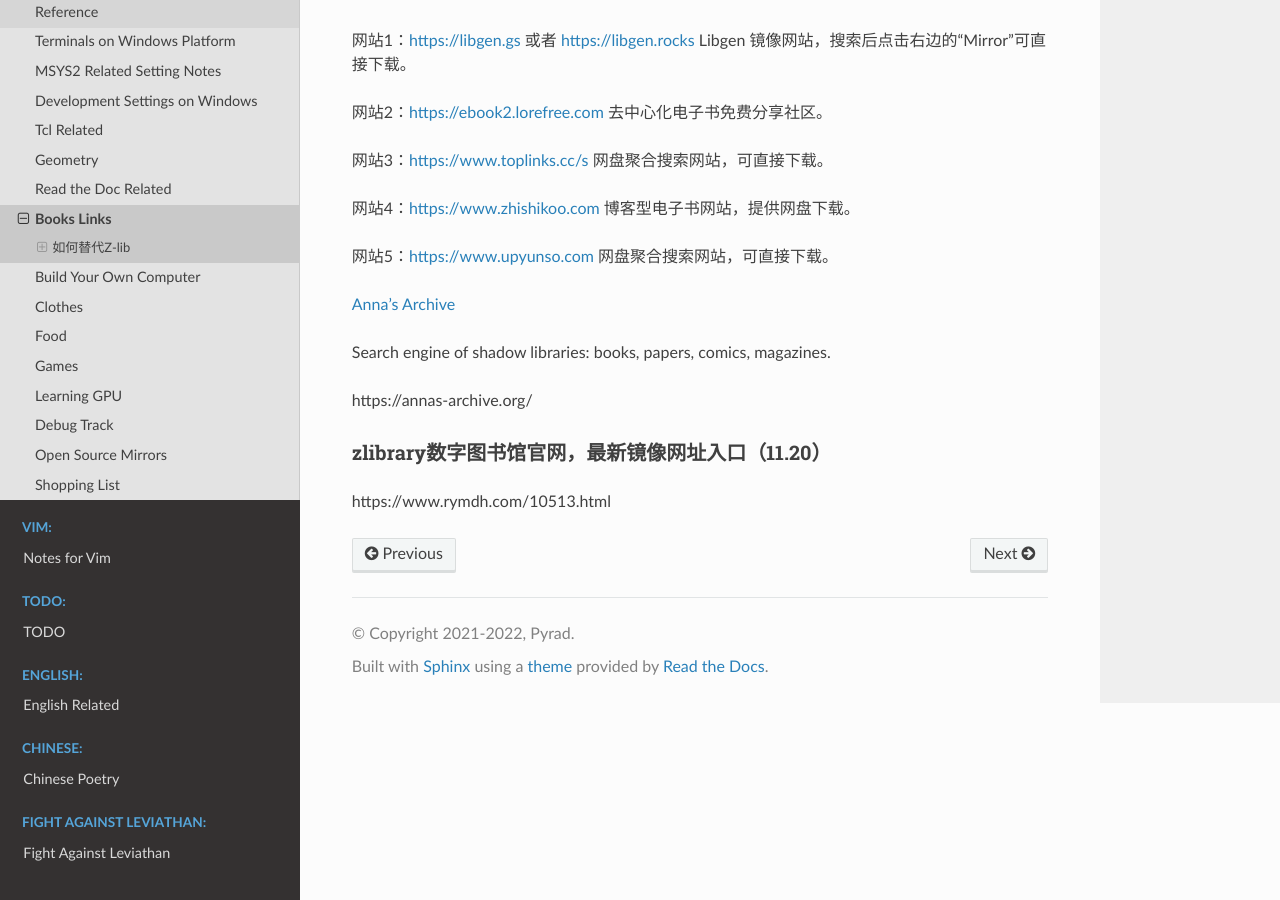
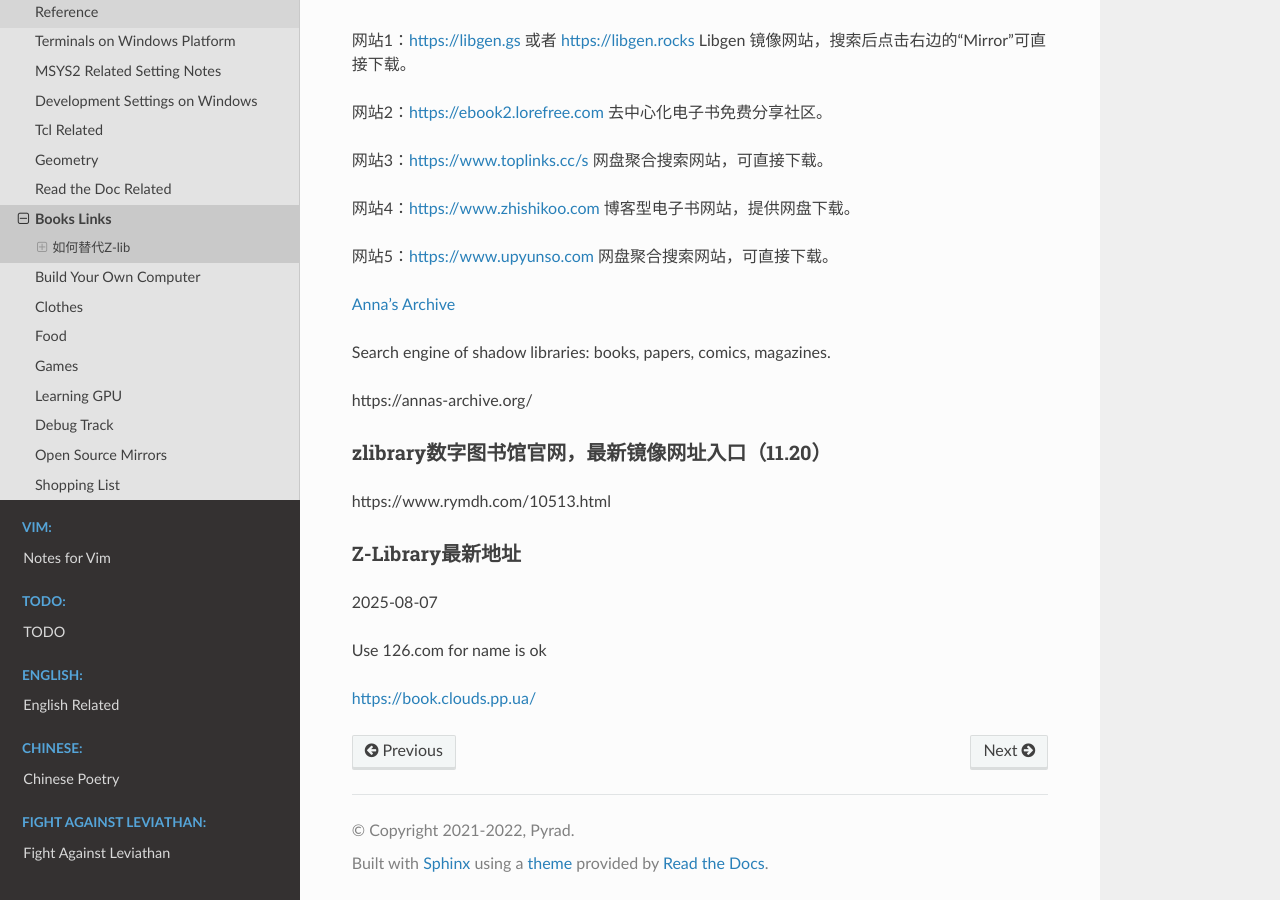
Before and after one commit to Pyrad/pyradnotes, a Sphinx documentation site: the page built from source/Notes/ResourcesLink.md, in a window 1280 px wide and 900 px high, scrolled down 910 px. Built offline with Sphinx 7.4.7 and the Read the Docs theme 3.1.0, drawn with Linux system fonts in a browser that asks for light colours; pages that are not in the unit, such as notebooks, are missing from menus.

Commit message:
Note A site to publish latest Z-lib URL address

```diff
--- a/source/Notes/ResourcesLink.md
+++ b/source/Notes/ResourcesLink.md
@@ -86,3 +86,13 @@
 ### zlibrary数字图书馆官网，最新镜像网址入口（11.20）
 
 https://www.rymdh.com/10513.html
+
+
+
+### Z-Library最新地址
+
+2025-08-07
+
+Use 126.com for name is ok
+
+[https://book.clouds.pp.ua/](https://book.clouds.pp.ua/)
```
